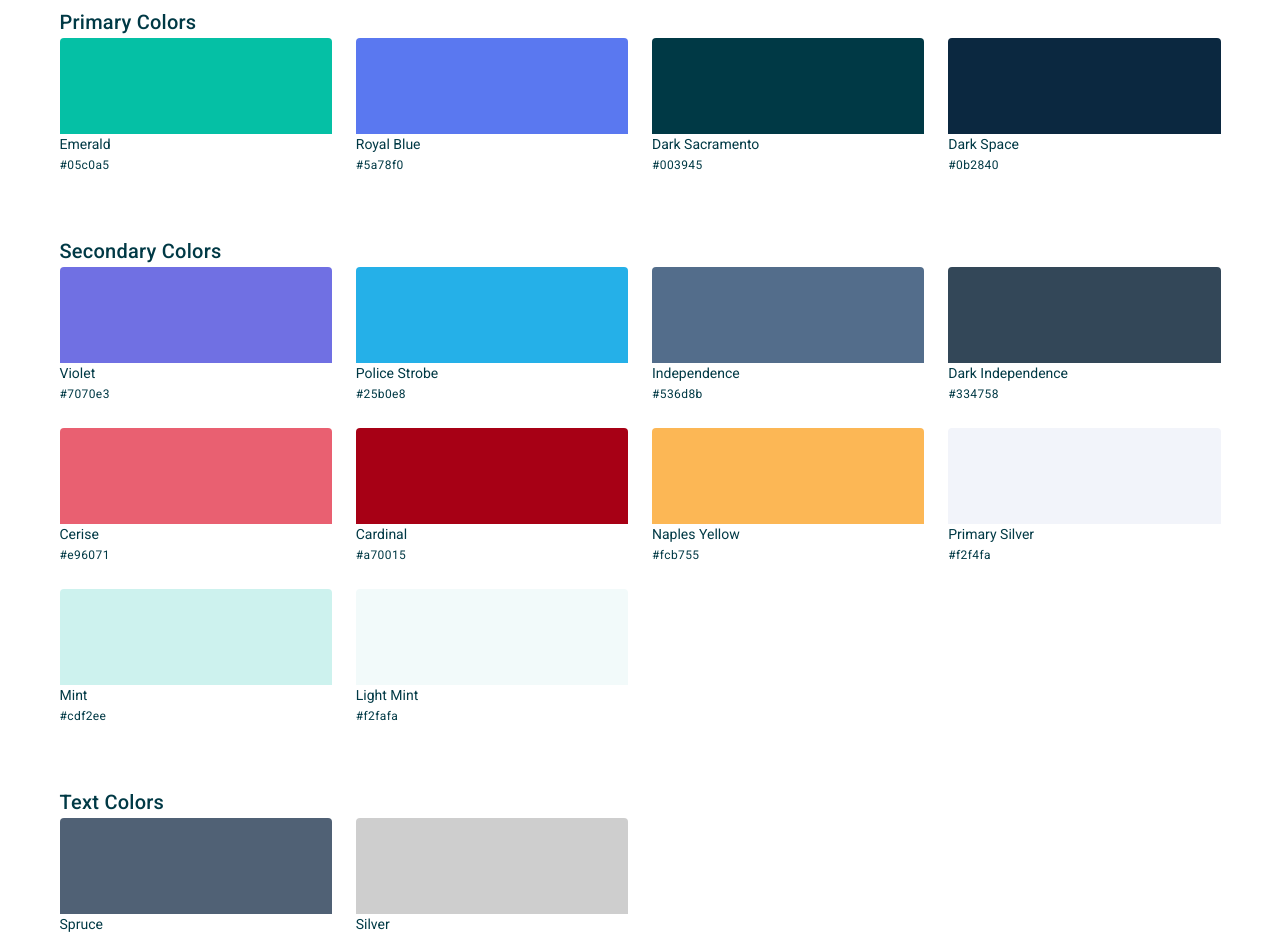
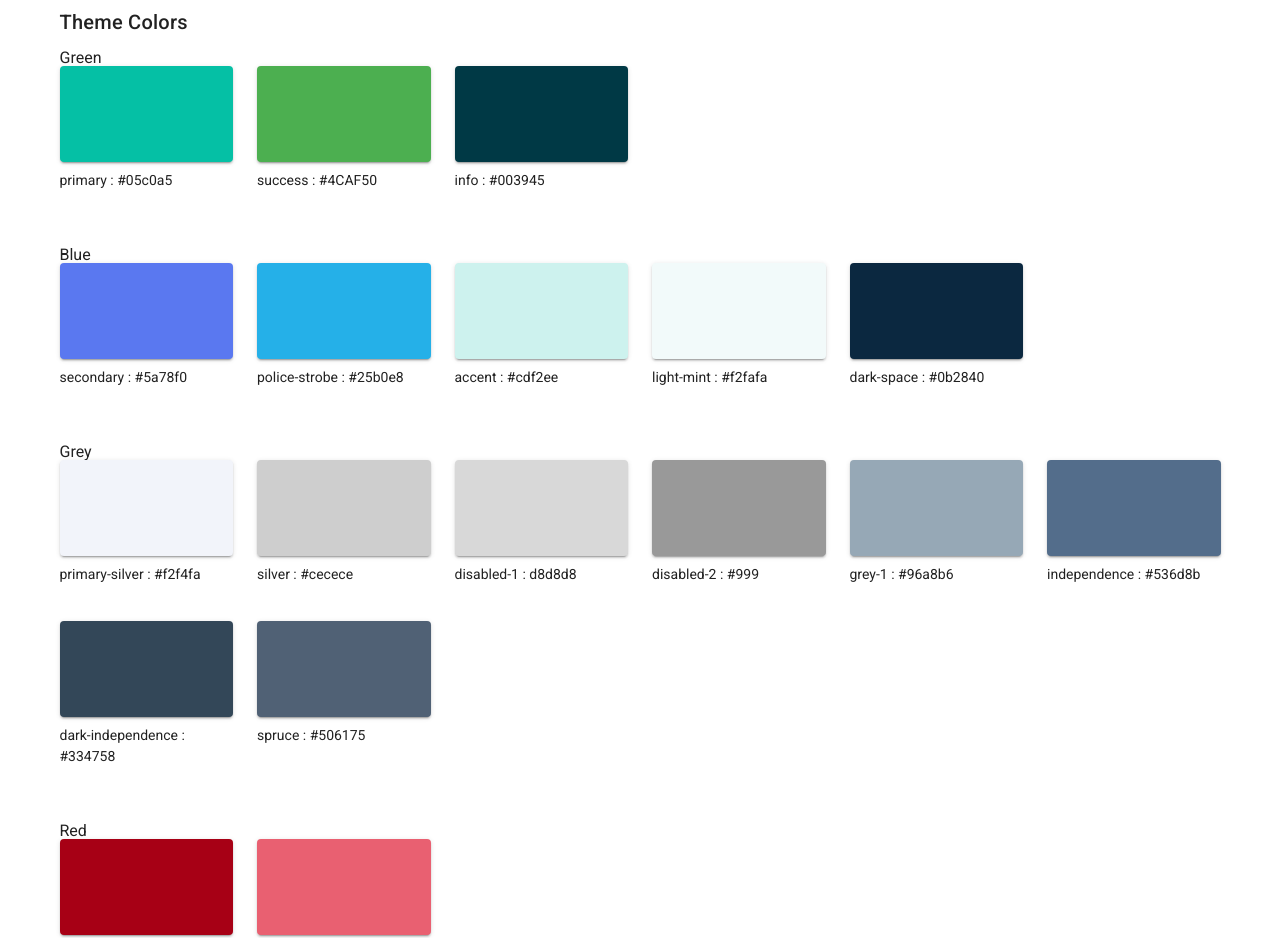
Before and after one commit to MyEtherWallet/mew-components, a Vue app: page /#/ in a window 1280 px wide. Shown: the part 1180-2118 px from the top of the page. Built offline with nearby package versions, Linux system fonts and the light colour scheme.

Commit message:
Refactor colors

```diff
--- a/package.json
+++ b/package.json
@@ -7,7 +7,7 @@
   "browser": {
     "./sfc": "src/my-component.vue"
   },
-  "private": true,
+  "private": false,
   "scripts": {
     "serve": "vue-cli-service serve",
     "lint": "vue-cli-service lint",
--- a/src/App.vue
+++ b/src/App.vue
@@ -26,7 +26,7 @@ export default {
 @import "@/global.scss";
 
 * {
-  color: $color--text--dark-sacramento;
+  color: var(--v-primaryText-base);
 }
 
 p {
--- a/src/components/HelpCenter/Community.vue
+++ b/src/components/HelpCenter/Community.vue
@@ -53,7 +53,7 @@ export default {
     text-decoration: none;
   }
   i {
-    color: $color--text--dark-sacramento;
+    color: var(--v-primaryText-base);
     font-size: 22px;
     margin-right: 13px;
   }
--- a/src/components/HelpCenter/CustomerSupport.vue
+++ b/src/components/HelpCenter/CustomerSupport.vue
@@ -41,7 +41,7 @@ export default {
 }
 
 .icon {
-  color: $color--text--dark-sacramento;
+  color: var(--v-primaryText-base);
   font-size: 18px;
 }
 </style>
--- a/src/components/MewButton/MewButton.vue
+++ b/src/components/MewButton/MewButton.vue
@@ -1,4 +1,6 @@
 <template>
+  <div>
+    <p>Hello</p>
     <v-btn
       x-large
       depressed
@@ -7,6 +9,7 @@
       :color="color"
       :outlined="outlined"
     ></v-btn>
+  </div>
 </template>
 
 <script>
@@ -21,5 +24,8 @@ export default {
 </script>
 
 <style lang="scss" scoped>
+p {
+  color: var(--v-example-base);
+}
 @import "@/global.scss";
 </style>
--- a/src/global.scss
+++ b/src/global.scss
@@ -1,4 +1,4 @@
-// COLOR PALETTE ==============================================================
+// // COLOR PALETTE ==============================================================
 $color--primary--emerald: #05c0a5;
 $color--primary--royal-blue: #5a78f0;
 $color--primary--dark-sacramento: #003945;
@@ -13,7 +13,7 @@ $color--secondary--naples-yellow: #fcb755;
 $color--secondary--primary-silver: #f2f4fa;
 $color--secondary--mint: #cdf2ee;
 $color--secondary--light-mint: #f2fafa;
-$color--text--dark-sacramento: #003945;
+$color: #003945;
 $color--text--spruce: #506175;
 $color--text--silver: #cecece;
 $color--disabled--1: #d8d8d8;
@@ -60,8 +60,8 @@ $color--disabled--1: #d8d8d8;
 .text--color--secondary--light-mint {
   $color--secondary--light-mint: #f2fafa;
 }
-.text--color--text--dark-sacramento {
-  $color--text--dark-sacramento: #003945;
+.text--color {
+  color: #003945;
 }
 .text--color--text--spruce {
   $color--text--spruce: #506175;
@@ -71,7 +71,7 @@ $color--disabled--1: #d8d8d8;
 }
 
 // SWITCH/CHECKBOX LABEL ======================================================
-$label--active--color: $color--text--dark-sacramento;
+$label--active--color:  var(--v-primaryText-base);
 $label--inactive--color: $color--disabled--1;
 
 // BUTTON PROPS ===============================================================
--- a/src/plugins/vuetify.js
+++ b/src/plugins/vuetify.js
@@ -6,5 +6,37 @@ Vue.use(Vuetify);
 export default new Vuetify({
   icons: {
     iconfont: "mdi"
+  },
+  theme: {
+    options: {
+      customProperties: true
+    },
+    themes: {
+      light: {
+        primary: "#05c0a5",
+        secondary: "#5a78f0",
+        accent: "#cdf2ee",
+        error: "#a70015",
+        info: "#003945",
+        success: "#4CAF50",
+        warning: "#ff9800",
+        cerise: "#e96071",
+        violet: "#7070e3",
+        independence: "#536d8b",
+        spruce: "#506175",
+        silver: "#cecece",
+        "dark-space": "#0b2840",
+        "police-strobe": "#25b0e8",
+        "dark-independence": "#334758",
+        "naples-yellow": "#fcb755",
+        "primary-silver": "#f2f4fa",
+        "light-mint": "#f2fafa",
+        "disabled-1": "#d8d8d8",
+        "disabled-2": "#999",
+        "grey-1": "#96a8b6",
+        "yellow-1": "#ffe9c5"
+      }
+      // dark:
+    }
   }
 });
--- a/src/views/Colors.vue
+++ b/src/views/Colors.vue
@@ -1,42 +1,131 @@
 <template>
   <v-container>
-    <div class="title">Primary Colors</div>
-    <v-row class="mb-12">
-      <CardColor color="#05c0a5" colorName="Emerald" />
-      <CardColor color="#5a78f0" colorName="Royal Blue" />
-      <CardColor color="#003945" colorName="Dark Sacramento" />
-      <CardColor color="#0b2840" colorName="Dark Space" />
-    </v-row>
-
-    <div class="title">Secondary Colors</div>
-    <v-row class="mb-12">
-      <CardColor color="#7070e3" colorName="Violet" />
-      <CardColor color="#25b0e8" colorName="Police Strobe" />
-      <CardColor color="#536d8b" colorName="Independence" />
-      <CardColor color="#334758" colorName="Dark Independence" />
-      <CardColor color="#e96071" colorName="Cerise" />
-      <CardColor color="#a70015" colorName="Cardinal" />
-      <CardColor color="#fcb755" colorName="Naples Yellow" />
-      <CardColor color="#f2f4fa" colorName="Primary Silver" />
-      <CardColor color="#cdf2ee" colorName="Mint" />
-      <CardColor color="#f2fafa" colorName="Light Mint" />
-    </v-row>
-
-    <div class="title">Text Colors</div>
-    <v-row class="mb-12">
-      <CardColor color="#506175" colorName="Spruce" />
-      <CardColor color="#cecece" colorName="Silver" />
-    </v-row>
+    <div class="title">Theme Colors</div>
+    <h5 class="mt-2">Green</h5>
+    <card-color :colors="greenShades" />
+    <h5 class="mt-2">Blue</h5>
+    <card-color :colors="blueShades" />
+    <h5 class="mt-2">Grey</h5>
+    <card-color :colors="greyShades" />
+    <h5 class="mt-2">Red</h5>
+    <card-color :colors="redShades" />
+    <h5 class="mt-2">Yellow/Orange</h5>
+    <card-color :colors="orangeShades" />
+    <h5 class="mt-2">Purple</h5>
+    <card-color :colors="purpleShades" />
   </v-container>
 </template>
 
 <script>
-import CardColor from "@/views/components/CardColor";
+import CardColorComponent from "./components/CardColorComponent";
 
 export default {
+  data() {
+    return {
+      greenShades: [
+        {
+          type: "primary",
+          hex: "#05c0a5"
+        },
+        {
+          type: "success",
+          hex: "#4CAF50"
+        },
+        {
+          type: "info",
+          hex: "#003945"
+        }
+      ],
+      blueShades: [
+        {
+          type: "secondary",
+          hex: "#5a78f0"
+        },
+        {
+          type: "police-strobe",
+          hex: "#25b0e8"
+        },
+        {
+          type: "accent",
+          hex: "#cdf2ee"
+        },
+        {
+          type: "light-mint",
+          hex: "#f2fafa"
+        },
+        {
+          type: "dark-space",
+          hex: "#0b2840"
+        }
+      ],
+      redShades: [
+        {
+          type: "error",
+          hex: "#a70015"
+        },
+        {
+          type: "cerise",
+          hex: "#e96071"
+        }
+      ],
+      orangeShades: [
+        {
+          type: "warning",
+          hex: "#ff9800"
+        },
+        {
+          type: "naples-yellow",
+          hex: "#fcb755"
+        },
+        {
+          type: "yellow-1",
+          hex: "#ffe9c5"
+        }
+      ],
+      purpleShades: [
+        {
+          type: "violet",
+          hex: "#7070e3"
+        }
+      ],
+      greyShades: [
+        {
+          type: "primary-silver",
+          hex: "#f2f4fa"
+        },
+        {
+          type: "silver",
+          hex: "#cecece"
+        },
+        {
+          type: "disabled-1",
+          hex: "d8d8d8"
+        },
+        {
+          type: "disabled-2",
+          hex: "#999"
+        },
+        {
+          type: "grey-1",
+          hex: "#96a8b6"
+        },
+        {
+          type: "independence",
+          hex: "#536d8b"
+        },
+        {
+          type: "dark-independence",
+          hex: "#334758"
+        },
+        {
+          type: "spruce",
+          hex: "#506175"
+        }
+      ]
+    };
+  },
   components: {
-    CardColor
-  },
-  data: () => ({})
+    "card-color": CardColorComponent
+  }
 };
 </script>
--- a/src/views/components/CardColor.vue
+++ /dev/null
@@ -1,28 +0,0 @@
-<template>
-  <v-col cols="12" sm="3" md="3">
-    <v-card class="" flat>
-      <div class="py-12" :style="background"></div>
-      <p class="ma-0">{{ colorName }}</p>
-      <p class="ma-0 caption">{{ color }}</p>
-    </v-card>
-  </v-col>
-</template>
-
-<script>
-export default {
-  props: {
-    color: String,
-    colorName: String
-  },
-  data: () => ({}),
-  computed: {
-    background() {
-      return `background-color: ${this.color}`;
-    }
-  }
-};
-</script>
-
-<style lang="scss" scoped>
-@import "@/global.scss";
-</style>
--- /dev/null
+++ b/src/views/components/CardColorComponent.vue
@@ -0,0 +1,34 @@
+<template>
+  <div>
+    <v-row class="mb-6">
+      <v-col
+        class="pt-2"
+        cols="12"
+        sm="2"
+        md="2"
+        v-for="(color, idx) in colors"
+        :key="idx"
+      >
+        <v-card :color="color.type" class="py-12"></v-card>
+        <p class="mt-2">{{ color.type }} : {{ color.hex }}</p>
+      </v-col>
+    </v-row>
+  </div>
+</template>
+
+<script>
+export default {
+  props: {
+    colors: {
+      type: Array,
+      default: function() {
+        return [];
+      }
+    }
+  }
+};
+</script>
+
+<style lang="scss" scoped>
+@import "@/global.scss";
+</style>
--- a/src/views/components/ComponentContainer.vue
+++ b/src/views/components/ComponentContainer.vue
@@ -25,6 +25,6 @@ export default {
 <style lang="scss" scoped>
 @import "@/global.scss";
 .dark-sacramento {
-  color: $color--text--dark-sacramento;
+  color: var(--v-primaryText-base);
 }
 </style>
```
Lines whose indentation alone changed are shown as unchanged.
